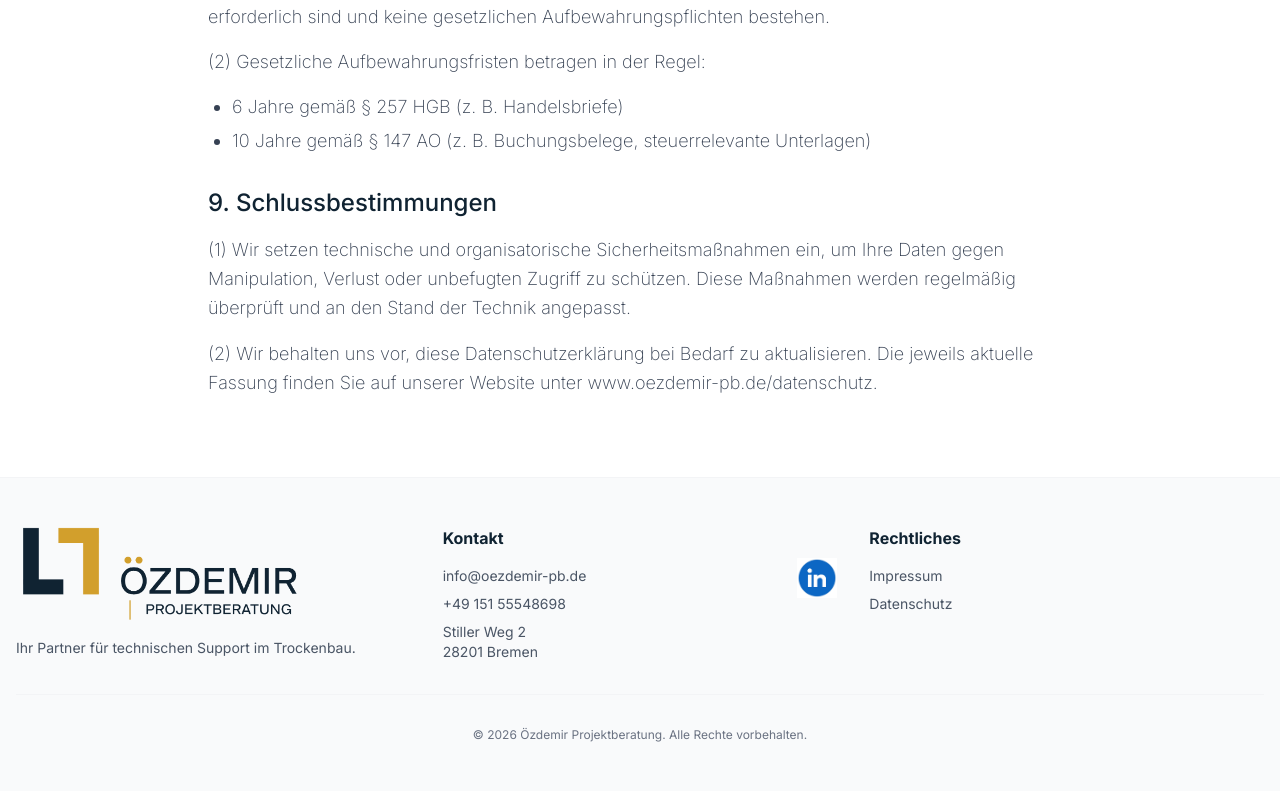
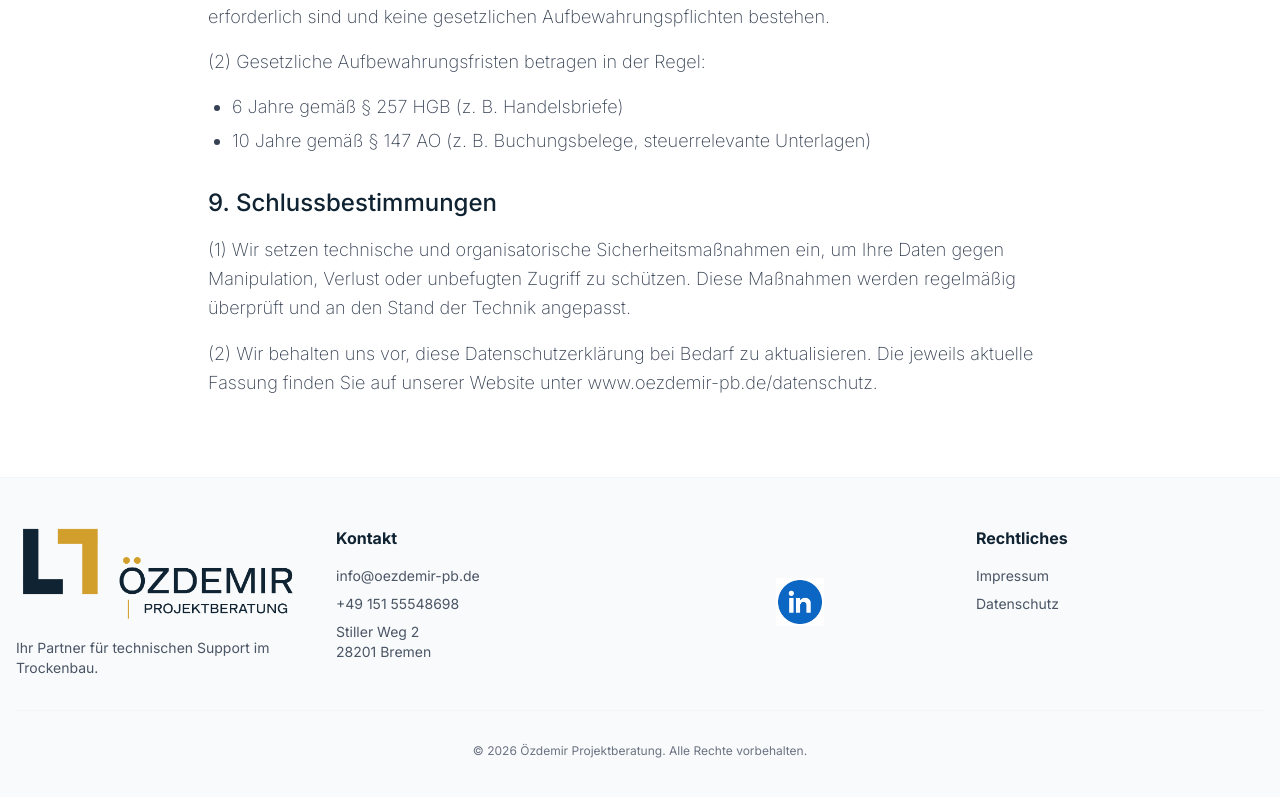
Before and after one commit to adventuresoftimon-2311/oezdemir-projektberatung, a React (Vite) app: page /datenschutz in a window 1280 px wide. Shown: the part 4073-4870 px from the top of the page. Built offline with nearby package versions, Linux system fonts and the light colour scheme.

Commit message:
Optimize footer layout for LinkedIn logo positioning

```diff
--- a/src/components/Footer.jsx
+++ b/src/components/Footer.jsx
@@ -6,7 +6,7 @@ const Footer = () => {
     return (
         <footer className="bg-gray-50 text-primary-darkblue py-12 border-t border-gray-100 relative z-10 transition-all duration-300">
             <div className="container mx-auto px-4">
-                <div className="grid md:grid-cols-3 gap-8 mb-8">
+                <div className="grid md:grid-cols-4 gap-8 mb-8">
                     <div>
                         <div className="mb-4">
                             <Link to="/">
@@ -18,7 +18,6 @@ const Footer = () => {
                         </p>
                     </div>
 
-                    <div className="flex items-start justify-between gap-4">
                     <div>
                         <h4 className="font-bold mb-4 text-primary-darkblue">Kontakt</h4>
                         <ul className="space-y-2 text-sm text-gray-600">
@@ -27,8 +26,10 @@ const Footer = () => {
                             <li>Stiller Weg 2<br />28201 Bremen</li>
                         </ul>
                     </div>
-                        <a href="https://www.linkedin.com/in/faruk-özdemir-5271a7172/" target="_blank" rel="noopener noreferrer" className="mt-8">
-                            <img src="./linkedin-logo.jpg" alt="LinkedIn Profil" className="h-10 w-auto hover:opacity-80 transition-opacity" />
+
+                    <div className="flex items-center justify-center">
+                        <a href="https://www.linkedin.com/in/faruk-özdemir-5271a7172/" target="_blank" rel="noopener noreferrer">
+                            <img src="./linkedin-logo.jpg" alt="LinkedIn Profil" className="h-12 w-auto hover:opacity-80 transition-opacity" />
                         </a>
                     </div>
 
```
Lines whose indentation alone changed are shown as unchanged.
